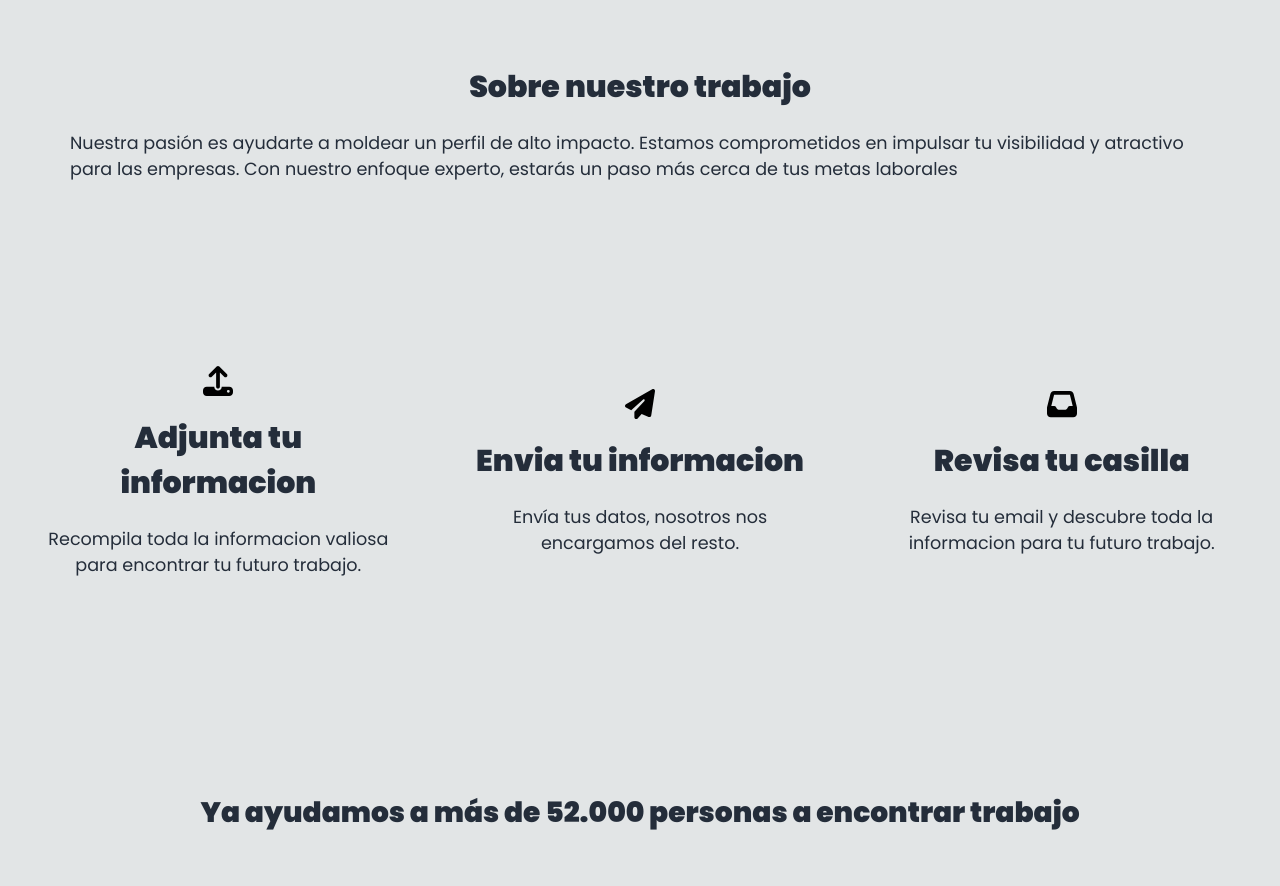
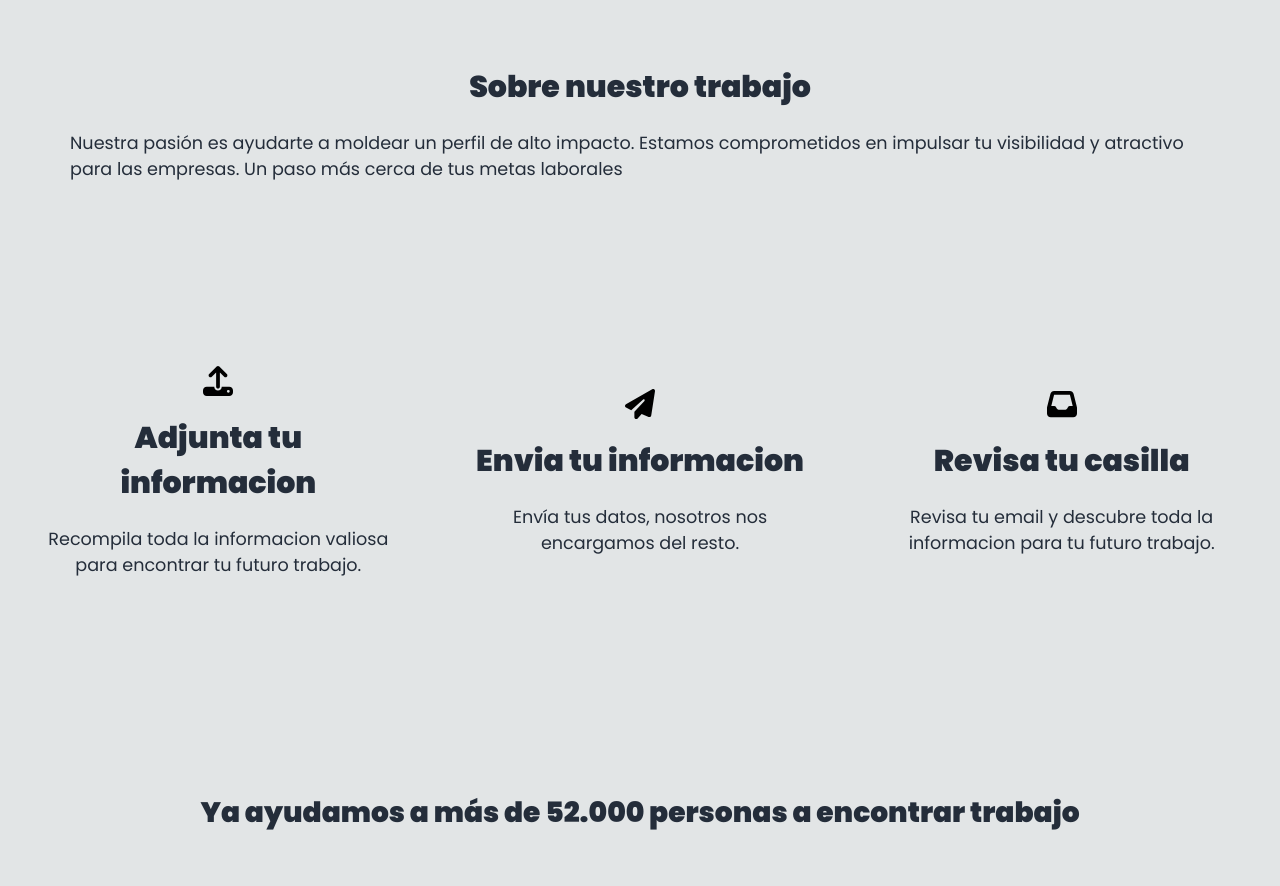
Before and after one commit to Whoiamx/proyecto-Integrador, a plain HTML site: page index.html in a window 1280 px wide. Shown: the part 920-1806 px from the top of the page. Drawn offline with Linux system fonts and the light colour scheme.

Commit message:
Se fixea algunos textos

```diff
--- a/index.html
+++ b/index.html
@@ -69,8 +69,7 @@
           <p>
             Nuestra pasión es ayudarte a moldear un perfil de alto impacto.
             Estamos comprometidos en impulsar tu visibilidad y atractivo para
-            las empresas. Con nuestro enfoque experto, estarás un paso más cerca
-            de tus metas laborales
+            las empresas. Un paso más cerca de tus metas laborales
           </p>
         </div>
         <div class="card__container">
```
